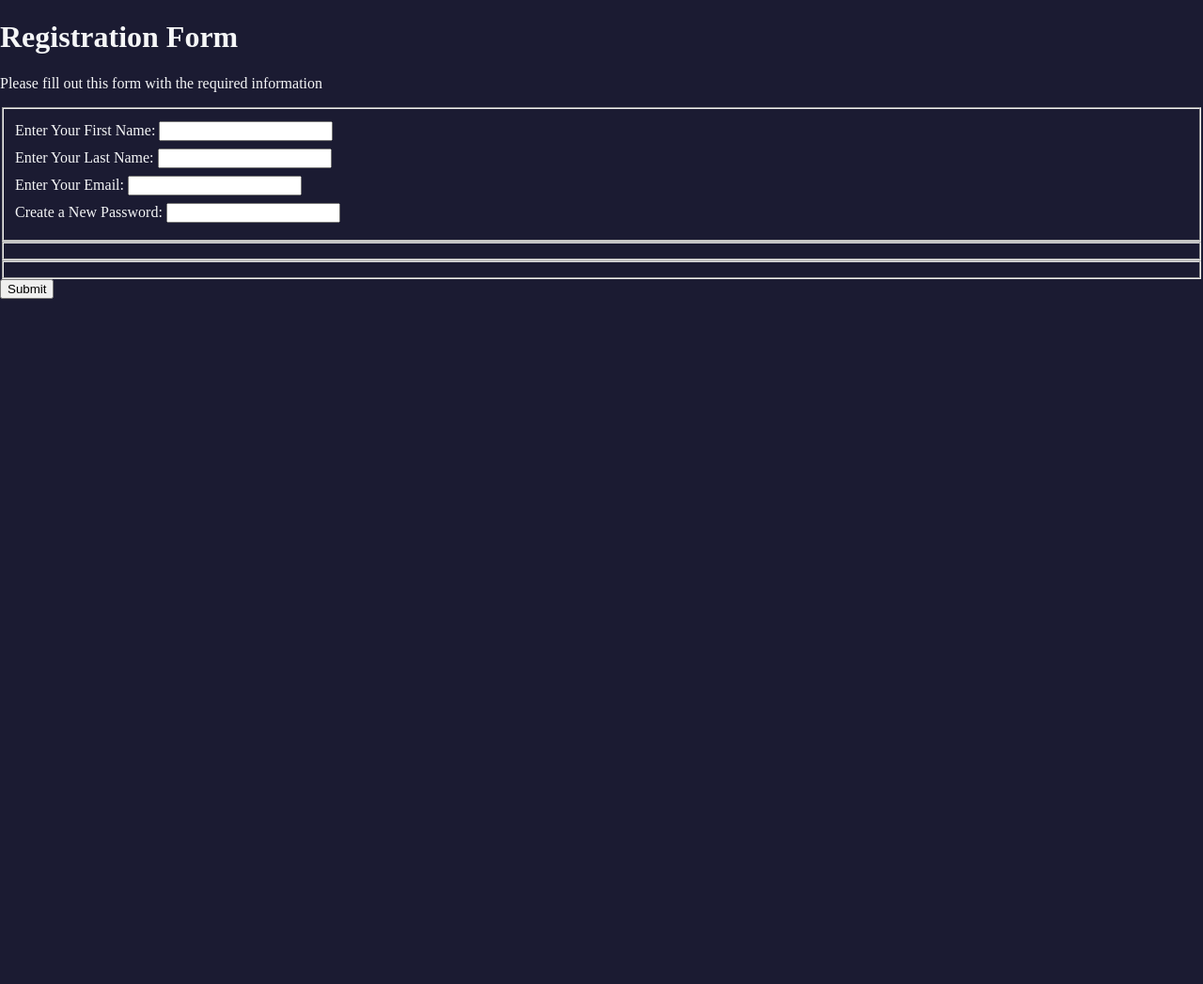
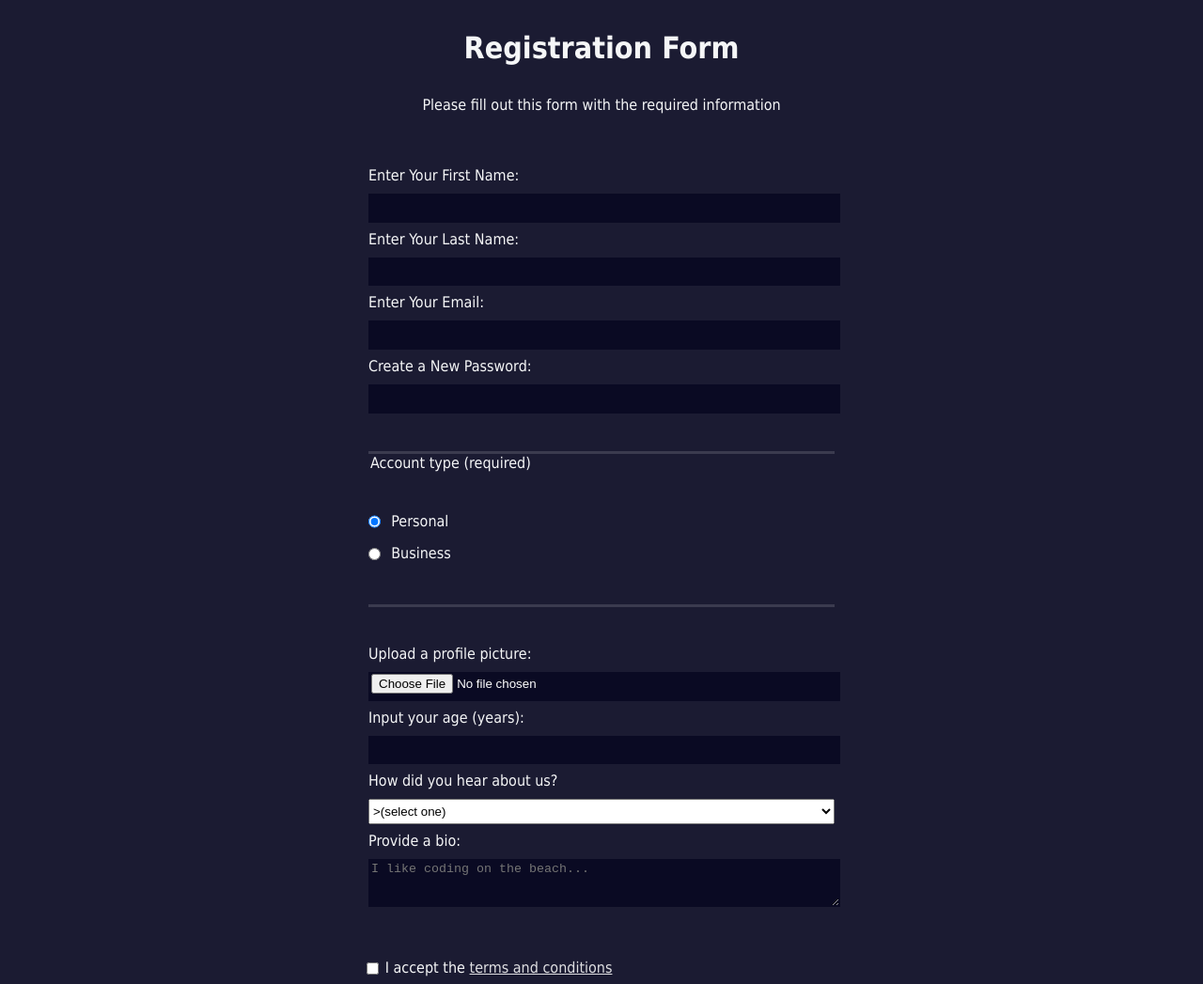
Before and after one commit to Khanguyen2005/pet-project-from-FCC, a plain HTML site: page A-Registration-Form/index.html in a window 1280 px wide. Shown: the top 1047 px of the page at 94% size. Before the commit the page ends 821 px from the top, so only its background shows below. Drawn offline with Linux system fonts and the light colour scheme.

```diff
--- a/A-Registration-Form/index.html
+++ b/A-Registration-Form/index.html
@@ -10,13 +10,31 @@
         <p>Please fill out this form with the required information</p>
         <form action="https://register-demo.freecodecamp.org" method="post">
             <fieldset>
-                <label for="first-name">Enter Your First Name: <input id="first-name" type="text" /></label>
-                <label for="last-name">Enter Your Last Name: <input id="last-name" type="text" /></label>
-                <label for="email">Enter Your Email: <input id="email" type="email" /></label>
-                <label for="new-password">Create a New Password: <input id="new-password" type="password" /></label>
+                <label for="first-name">Enter Your First Name: <input id="first-name" name="fname" type="text" required/></label>
+                <label for="last-name">Enter Your Last Name: <input id="last-name" name="lname" type="text" required/></label>
+                <label for="email">Enter Your Email: <input id="email" name="email" type="email" required/></label>
+                <label for="new-password">Create a New Password: <input id="new-password" name="pwd" type="password" pattern="[a-z0-5]{8,}" required/></label>
             </fieldset>
-            <fieldset></fieldset>
-            <fieldset></fieldset>
+            <fieldset>
+                <legend>Account type (required)</legend>
+                <label for="personal-account"><input type="radio" id="personal-account" class="inline" name="account-type" checked> Personal</label>
+                <label for="business-account"><input type="radio" id="business-account" class="inline" name="account-type"> Business</label>
+            </fieldset>
+            <fieldset>
+                <label for="profile-picture">Upload a profile picture: <input type="file" id="profile-picture" name="profile-picture"></label>
+                <label for="age">Input your age (years): <input type="number" id="age" name="age" min="13" max="120"></label>
+                <label for="referrer">How did you hear about us?
+                    <select name="referrer" id="referrer">
+                        <option value="">>(select one)</option>
+                        <option value="1">freeCodeCamp News</option>
+                        <option value="2">freeCodeCamp YouTube Channel</option>
+                        <option value="3">freeCodeCamp Forum</option>
+                        <option value="4">Other</option>
+                    </select>
+                </label>
+                <label for="bio">Provide a bio:<textarea name="bio" id="bio" rows="3" cols="30" placeholder="I like coding on the beach..."></textarea></label>
+            </fieldset>
+            <label for="terms-and-conditions"><input type="checkbox" id="terms-and-conditions" class="inline" name="terms-and-conditions" required>I accept the <a href="https://www.freecodecamp.org/news/terms-of-service/">terms and conditions</a></label>
             <input type="submit" value="Submit">
         </form>
     </body>
--- a/A-Registration-Form/styles.css
+++ b/A-Registration-Form/styles.css
@@ -4,9 +4,64 @@
     margin: 0;
     background-color: #1b1b32;
     color: #f5f6f7;
+    font-family: Tahoma;
+    font-size: 16px;
   }
 
+  h1,p{
+    margin: 1em auto;
+    text-align: center;
+  }
+
+  form{
+    margin: 0 auto;
+    max-width: 500px;
+    min-width: 300px;
+    width: 60vw;
+    padding-bottom: 2em;
+  }
+
+  fieldset{
+    padding: 2rem 0;
+    border: 0;
+    border-bottom: 3px solid #3b3b4f;
+  }
+  fieldset:last-of-type{
+    border-bottom: none;
+  }
   label{
     display: block;
     margin: 0.5rem 0;
   }
+  input, textarea, select{
+    width: 100%;
+    margin: 10px 0 0 0;
+    min-height: 2em;
+  }
+  .inline {
+    width: unset;
+    margin: 0 0.5em 0 0;
+    vertical-align: middle;
+  }
+  input,textarea{
+    background-color: #0a0a23;
+    border: 1px solid #0a0a23;
+    color: #ffffff;
+  }
+  input[type="submit"]{
+    display: block;
+    width: 60%;
+    margin: 1em auto;
+    height: 2em;
+    font-size: 1.1rem;
+    background-color: #3b3b4f;
+    border-color: white;
+    min-width: 300px;
+  }
+  input[type="file"]{
+    padding: 1px 2px;
+  }
+
+  a{
+    color: #dfdfe2;
+  }
--- /dev/null
+++ b/A-Survey-Form/styles.css
@@ -0,0 +1 @@
+@import url('https://fonts.googleapis.com/css2?family=Poppins:ital,wght@0,400;1,200&display=swap')
```
Also changed, not shown: A-Rothko-Painting/index.html (added, +18 -0 lines), A-Rothko-Painting/styles.css (added, +47 -0 lines), A-Survey-Form/index.html (added, +11 -0 lines).
